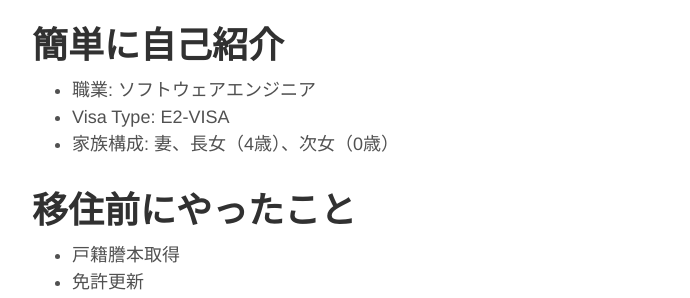
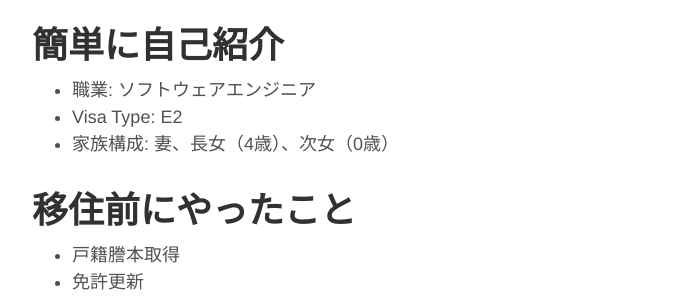
Before and after one commit to tatsuya/tatsuyaoiw.github.io, a Jekyll site: the page built from _posts/2019-06-05-what-i-did-when-i-moved-to-new-york.md, in a window 1280 px wide and 900 px high. Shown: the part 431-729 px from the top of the window, without its empty margins (293-983 px from the left). Built offline with Jekyll 4.4.1, drawn with Linux system fonts in a browser that asks for light colours; comment, search, counter and statistics services are not loaded.

```diff
--- a/_posts/2019-06-05-what-i-did-when-i-moved-to-new-york.md
+++ b/_posts/2019-06-05-what-i-did-when-i-moved-to-new-york.md
@@ -11,7 +11,7 @@
 # 簡単に自己紹介
 
 - 職業: ソフトウェアエンジニア
-- Visa Type: E2-VISA
+- Visa Type: E2
 - 家族構成: 妻、長女（4歳）、次女（0歳）
 
 # 移住前にやったこと
```
Also changed, not shown: other parts of _posts/2019-06-05-what-i-did-when-i-moved-to-new-york.md (+4 -0 lines), _posts/2019-08-20-what-i-did-when-i-moved-to-new-york-after-3-months.md (+1 -1 lines).
